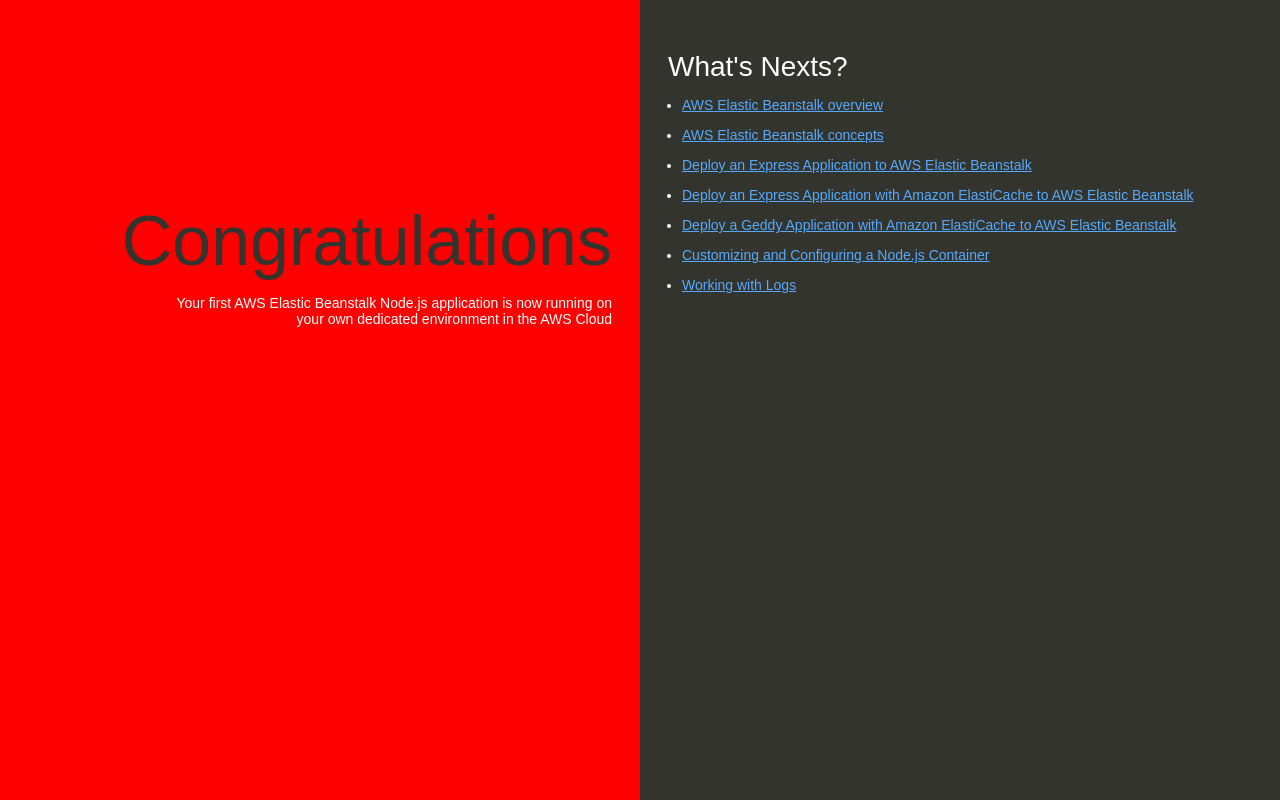
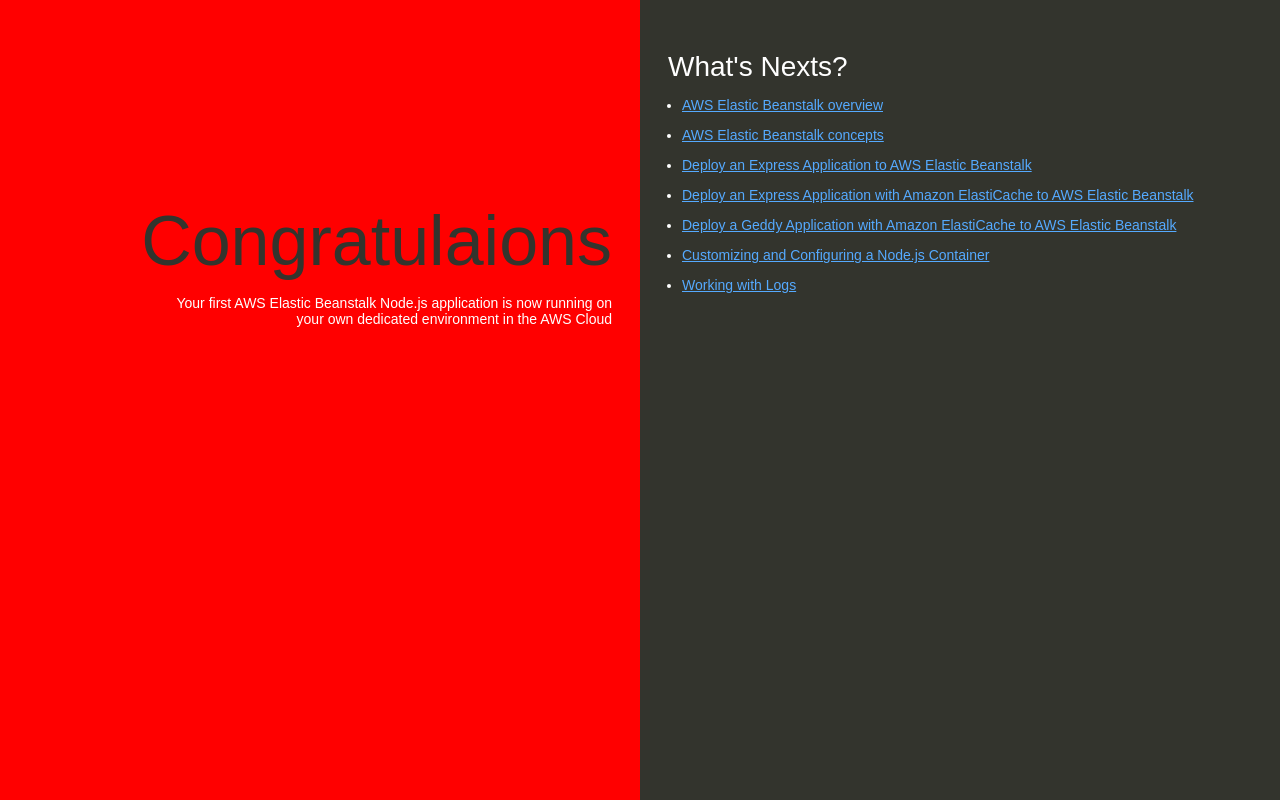
Before and after one commit to TalalGh2/MyNodeApp, a website: page index.html in a window 1280 px wide. Drawn offline with Linux system fonts and the light colour scheme.

Commit message:
Update index.html

```diff
--- a/index.html
+++ b/index.html
@@ -74,7 +74,7 @@
   </head>
   <body>
     <div class="textColumn">
-      <h1>Congratulations</h1>
+      <h1>Congratulaions</h1>
       <p>Your first AWS Elastic Beanstalk Node.js application is now running on your own dedicated environment in the AWS Cloud</p>
     </div>
     <div class="linksColumn">
```
